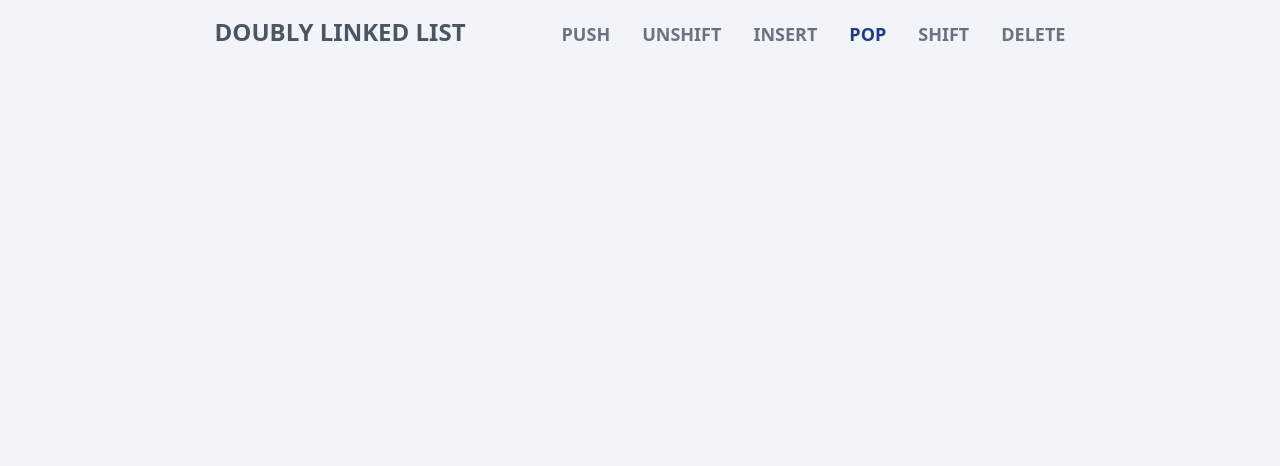
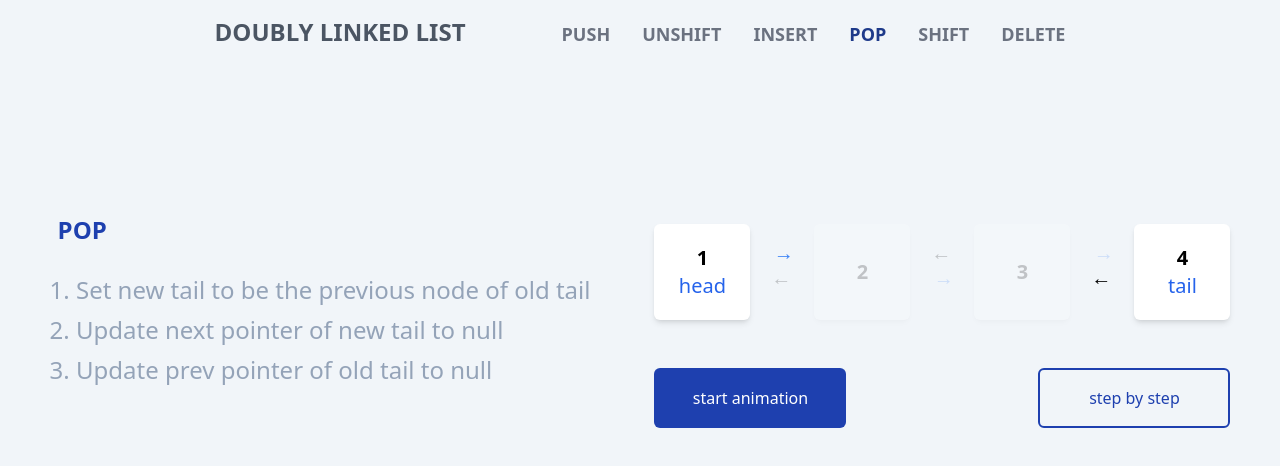
Before and after one commit to Stefan-Tian/linked-list-demo, a React (Create React App) app: page /pop in a window 1280 px wide. Shown: the top 466 px of the page. Built offline with nearby package versions, Linux system fonts and the light colour scheme.

Commit message:
ADD: Add pop demo

```diff
--- a/src/App.tsx
+++ b/src/App.tsx
@@ -3,6 +3,7 @@ import Header from './components/Header';
 import DLLPush from './components/DLLPush';
 import DLLInsert from './components/DLLInsert';
 import DLLUnshift from './components/DLLUnshift';
+import DLLPop from './components/DLLPop';
 import './styles/tailwind.css';
 
 function App() {
@@ -13,6 +14,7 @@ function App() {
         <Route path="/push" element={<DLLPush />} />
         <Route path="/insert" element={<DLLInsert />} />
         <Route path="/unshift" element={<DLLUnshift />} />
+        <Route path="/pop" element={<DLLPop />} />
       </Routes>
     </div>
   );
--- a/src/components/DLLInsert.tsx
+++ b/src/components/DLLInsert.tsx
@@ -1,3 +1,4 @@
+import { useState, useEffect } from 'react';
 import useAnimationProcess from '../hooks/useAnimationProcess';
 import DLLNode from './DLLNode';
 
@@ -12,15 +13,15 @@ enum AnimationStep {
   SetNextPointerOfNewNodeToNextNode = 6,
 }
 
-const animationDurations = [500, 600, 600, 600, 600, 3000];
+const animationDurations = [500, 1000, 600, 600, 600, 600, 3000];
 
 const instructionsMap: Record<number, string> = {
   [AnimationStep.CreateNode]: 'Create a new node.',
   [AnimationStep.TraverseToIndexToInsert]: 'Traverse to input index - 1 node',
   [AnimationStep.SetNextPointerOfPrevNodeToNewNode]:
-    'Update next pointer of the previous node to new node',
+    'Update next pointer of previous node to new node',
   [AnimationStep.SetPrevPointerOfNextNodeToNewNode]:
-    'Update prev pointer of the next node to new node',
+    'Update prev pointer of next node to new node',
   [AnimationStep.SetPrevPointerOfNewNodeToPrevNode]:
     'Update prev pointer of new node to previous node',
   [AnimationStep.SetNextPointerOfNewNodeToNextNode]:
@@ -50,25 +51,42 @@ const computeCreatedNodeClass = (step: number) => {
   return classes;
 };
 
-const list = [3, 4];
+const list = [5, 6];
 const DLLInsert = () => {
   const { animationStep, startAnimationProcess, setAnimationStep } =
     useAnimationProcess(animationDurations);
+  const [currNode, setCurrNode] = useState(-1);
 
   const handleClickNextStep = () => {
     if (animationStep === AnimationStep.SetNextPointerOfNewNodeToNextNode) {
       setAnimationStep(AnimationStep.NotStarted);
+      setCurrNode(-1);
     } else {
       setAnimationStep((prevStep) => prevStep + 1);
     }
   };
+
+  useEffect(() => {
+    if (animationStep === AnimationStep.TraverseToIndexToInsert) {
+      let interval = setInterval(() => {
+        setCurrNode((prevNode) => {
+          if (prevNode === 3) {
+            clearInterval(interval);
+            return prevNode;
+          }
+
+          return prevNode + 1;
+        });
+      }, 400);
+    }
+  }, [animationStep]);
 
   return (
     <div>
       <div className="flex items-center justify-center">
         <ol className="mr-16 text-left">
           <h1 className="text-blue-800 text-2xl mb-6 font-bold pl-2">
-            INSERT - index 1, value 2
+            INSERT - index 3, value 4
           </h1>
           {instructions.map((instruction, idx) => (
             <li
@@ -97,13 +115,13 @@ const DLLInsert = () => {
             )}`}
             style={{
               ...(animationStep >= AnimationStep.MoveNodeToPosition && {
-                transform: `translate(160px, 118px)`,
+                transform: `translate(${160 * 3}px, 118px)`,
               }),
             }}
           >
             <DLLNode
               isNew={true}
-              number={2}
+              number={4}
               showPrevPointer={
                 animationStep >= AnimationStep.SetPrevPointerOfNewNodeToPrevNode
               }
@@ -113,9 +131,11 @@ const DLLInsert = () => {
             />
           </div>
           <div className="flex items-center justify-center mb-12">
+            <DLLNode number={1} isHead={true} />
+            <DLLNode number={2} forceShow={currNode === 2} />
             <DLLNode
-              number={1}
-              isHead={true}
+              number={3}
+              forceShow={currNode === 3}
               hideNextPointer={
                 animationStep === AnimationStep.MoveNodeToPosition
               }
@@ -133,6 +153,8 @@ const DLLInsert = () => {
                   key={num}
                   number={num}
                   isHead={false}
+                  isUnknown={idx === 0}
+                  forceShow={idx === 0 && currNode === 3}
                   hidePrevPointer={
                     idx === 0 &&
                     (animationStep === AnimationStep.MoveNodeToPosition ||
--- a/src/components/DLLNode.tsx
+++ b/src/components/DLLNode.tsx
@@ -11,6 +11,8 @@ interface Props {
   showNextPointer?: boolean;
   hideNextPointer?: boolean;
   hidePrevPointer?: boolean;
+  isUnknown?: boolean;
+  forceShow?: boolean;
 }
 
 const activeText = 'font-normal text-blue-600';
@@ -28,15 +30,19 @@ const DLLNode = ({
   showNextPointer,
   hideNextPointer,
   hidePrevPointer,
+  isUnknown,
+  forceShow,
 }: Props) => {
   const nodeClass = () => {
     let classes =
-      'node text-xl font-bold h-24 w-24 shadow-md rounded-md bg-white flex flex-col items-center justify-center';
+      'node text-xl font-bold h-24 w-24 shadow-md rounded-md bg-white flex flex-col items-center justify-center transition-all';
     if (!isNew) classes += ' mx-8';
     if (showTailNextPointer || showNextPointer) classes += ' next-pointer';
     if (showHeadPrevPointer || showPrevPointer) classes += ' prev-pointer';
     if (hideNextPointer) classes += ' hide-next-pointer';
     if (hidePrevPointer) classes += ' hide-prev-pointer';
+    if (isUnknown && !forceShow) classes += ' opaque';
+    if (forceShow) classes += ' show';
     return classes;
   };
 
@@ -63,6 +69,8 @@ DLLNode.defaultProps = {
   showNextPointer: false,
   hideNextPointer: false,
   hidePrevPointer: false,
+  isUnknown: false,
+  forceShow: false,
 };
 
 export default DLLNode;
--- /dev/null
+++ b/src/components/DLLPop.tsx
@@ -0,0 +1,117 @@
+import useAnimationProcess from '../hooks/useAnimationProcess';
+import DLLNode from './DLLNode';
+
+enum AnimationStep {
+  NotStarted = -1,
+  SetTailToPrevNode = 0,
+  SetNextPointerOfNewTailToNull = 1,
+  SetPrevPointerOfOldTailToNull = 2,
+}
+
+const animationDurations = [500, 500, 3000];
+
+const instructionsMap: Record<number, string> = {
+  [AnimationStep.SetTailToPrevNode]:
+    'Set new tail to be the previous node of old tail',
+  [AnimationStep.SetNextPointerOfNewTailToNull]:
+    'Update next pointer of new tail to null',
+  [AnimationStep.SetPrevPointerOfOldTailToNull]:
+    'Update prev pointer of old tail to null',
+};
+
+const instructions = Object.values(instructionsMap);
+
+const list = [1, 2, 3, 4];
+const DLLPop = () => {
+  const { animationStep, startAnimationProcess, setAnimationStep } =
+    useAnimationProcess(animationDurations);
+
+  const handleClickNextStep = () => {
+    if (animationStep === AnimationStep.SetPrevPointerOfOldTailToNull) {
+      setAnimationStep(AnimationStep.NotStarted);
+    } else {
+      setAnimationStep((prevStep) => prevStep + 1);
+    }
+  };
+
+  return (
+    <div>
+      <div className="flex items-center justify-center">
+        <ol className="mr-16 text-left">
+          <h1 className="text-blue-800 text-2xl mb-6 font-bold pl-2">POP</h1>
+          {instructions.map((instruction, idx) => (
+            <li
+              key={instruction}
+              className={`text-2xl leading-10 ${
+                instruction === (instructionsMap[animationStep] as string)
+                  ? 'text-slate-800'
+                  : 'text-slate-400'
+              }`}
+            >
+              {idx + 1}. {instruction}
+            </li>
+          ))}
+        </ol>
+        <div className="flex flex-col items-start mt-12 relative">
+          <div className="flex items-center justify-center mb-12">
+            {list.map((num, idx) => (
+              <DLLNode
+                key={num}
+                number={num}
+                isHead={idx === 0}
+                isTail={
+                  animationStep >= AnimationStep.SetTailToPrevNode
+                    ? idx === list.length - 2
+                    : idx === list.length - 1
+                }
+                hideNextPointer={
+                  animationStep >=
+                    AnimationStep.SetNextPointerOfNewTailToNull &&
+                  idx === list.length - 2
+                }
+                hidePrevPointer={
+                  animationStep >=
+                    AnimationStep.SetPrevPointerOfOldTailToNull &&
+                  idx === list.length - 1
+                }
+                forceShow={
+                  animationStep >= AnimationStep.SetTailToPrevNode &&
+                  idx === list.length - 2
+                }
+                isUnknown={
+                  animationStep >=
+                    AnimationStep.SetNextPointerOfNewTailToNull &&
+                  idx === list.length - 1
+                }
+                isOldTail={
+                  animationStep >= AnimationStep.SetTailToPrevNode &&
+                  idx === list.length - 1
+                }
+              />
+            ))}
+          </div>
+          <div className="flex w-full justify-between">
+            <button
+              className="bg-blue-800 w-48 py-4 rounded-md text-white hover:bg-blue-600"
+              onClick={startAnimationProcess}
+            >
+              start animation
+            </button>
+            <button
+              className="border-blue-800 w-48 border-2 text-blue-800 px-12 py-4 rounded-md hover:border-blue-600 hover:text-blue-600"
+              onClick={handleClickNextStep}
+            >
+              {animationStep === AnimationStep.NotStarted
+                ? 'step by step'
+                : animationStep === AnimationStep.SetPrevPointerOfOldTailToNull
+                ? 'reset'
+                : 'next step'}
+            </button>
+          </div>
+        </div>
+      </div>
+    </div>
+  );
+};
+
+export default DLLPop;
--- a/src/styles/linked-list.css
+++ b/src/styles/linked-list.css
@@ -6,6 +6,16 @@
 
 .node {
   position: relative;
+  opacity: 0.2;
+}
+
+.node:first-of-type.opaque,
+.node:last-of-type.opaque {
+  opacity: 0.2;
+}
+
+.node.show {
+  opacity: 1;
 }
 
 .hide-next-pointer::after,
@@ -17,10 +27,12 @@
 
 .node:first-of-type {
   margin-left: 0;
+  opacity: 1;
 }
 
 .node:last-of-type {
   margin-right: 0;
+  opacity: 1;
 }
 
 .node::before,
```
